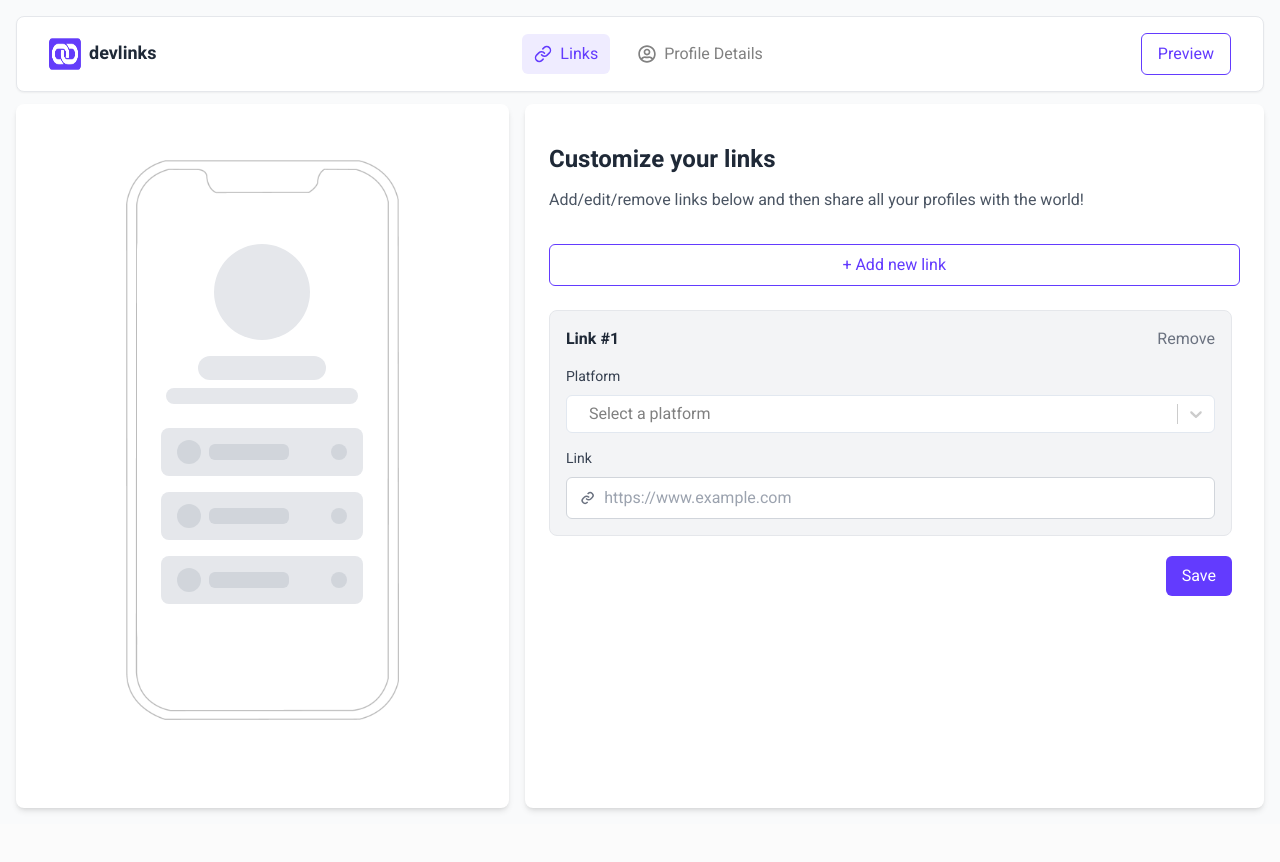
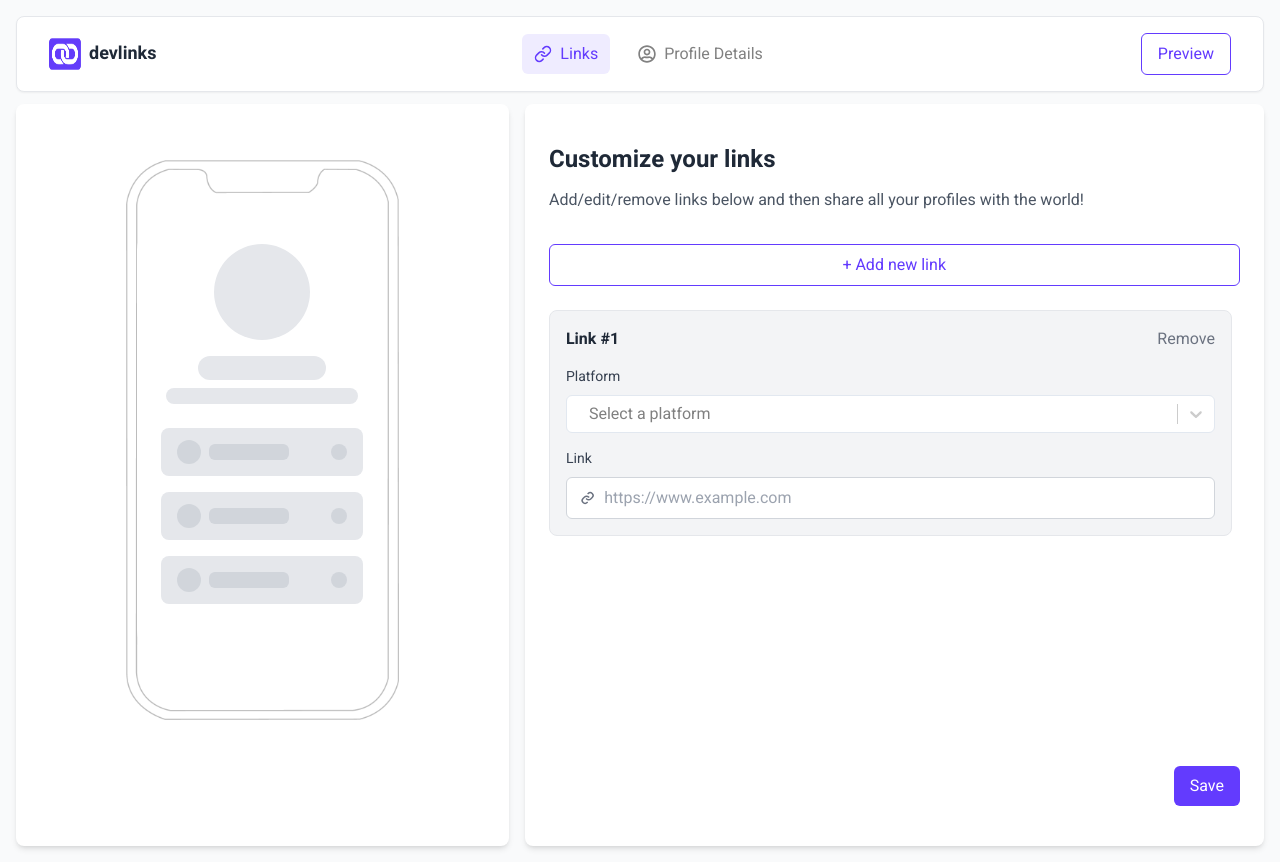
Before and after one commit to saimatanni/Link-sharing-app, a React (Vite) app: page / in a window 1280 px wide. Before the commit the page ends 824 px from the top, so only its background shows below. Built offline with nearby package versions, Linux system fonts and the light colour scheme.

Commit message:
link copy

```diff
--- a/src/pages/CustomLink.jsx
+++ b/src/pages/CustomLink.jsx
@@ -114,7 +114,7 @@ const CustomLink = () => {
           + Add new link
         </button>
 
-        <div className="max-h-[60vh] pr-2 min-h-full custom-scrollbar overflow-y-auto mb-4">
+        <div className="h-[55vh] min-h-full pr-2  custom-scrollbar overflow-y-auto mb-4">
           {links.map((link, index) => (
             <DraggableLink
               key={link.id}
@@ -126,7 +126,9 @@ const CustomLink = () => {
               removeLink={removeLink}
             />
           ))}
-          <div className="flex justify-end w-full mb-4">
+
+        </div>
+        <div className="flex justify-end w-full mb-4">
             <button
               onClick={handleSave}
               className="flex items-center w-auto px-4 py-2 text-white bg-[#633bfe] rounded-md hover:opacity-90"
@@ -138,8 +140,6 @@ const CustomLink = () => {
               )}
             </button>
           </div>
-        </div>
-
         {successMessage && (
           <div className="fixed px-4 py-2 text-sm text-white transform -translate-x-1/2 bg-black rounded-lg shadow-lg bottom-4 left-1/2">
             {successMessage}
--- a/src/pages/MobilePreview.jsx
+++ b/src/pages/MobilePreview.jsx
@@ -30,7 +30,7 @@ const MobilePreview = () => {
       >
         <div className="w-[280px] h-[560px] sm:w-[308px] sm:h-[480] lg:w-[360px] lg:h-[560px] flex items-center justify-center">
           {/* Inner Scrollable Content Container */}
-          <div className="w-[240px] h-[480px] sm:w-[250px] sm:h-[440px] lg:w-[250px] lg:max-h-[480px] bg-white rounded-[20px] md:rounded-[30px] overflow-y-auto p-4 sm:p-6 custom-scrollbar">
+          <div className="w-[240px] h-[480px] sm:w-[250px] sm:h-[440px] lg:w-[250px] lg:max-h-[480px] bg-white rounded-[20px] md:rounded-[30px] overflow-hidden hover:overflow-y-auto p-4 sm:p-6 custom-scrollbar">
             {/* Profile Section */}
             <div className="flex flex-col items-center justify-center">
               {profileDetails.profileImage ? (
```
